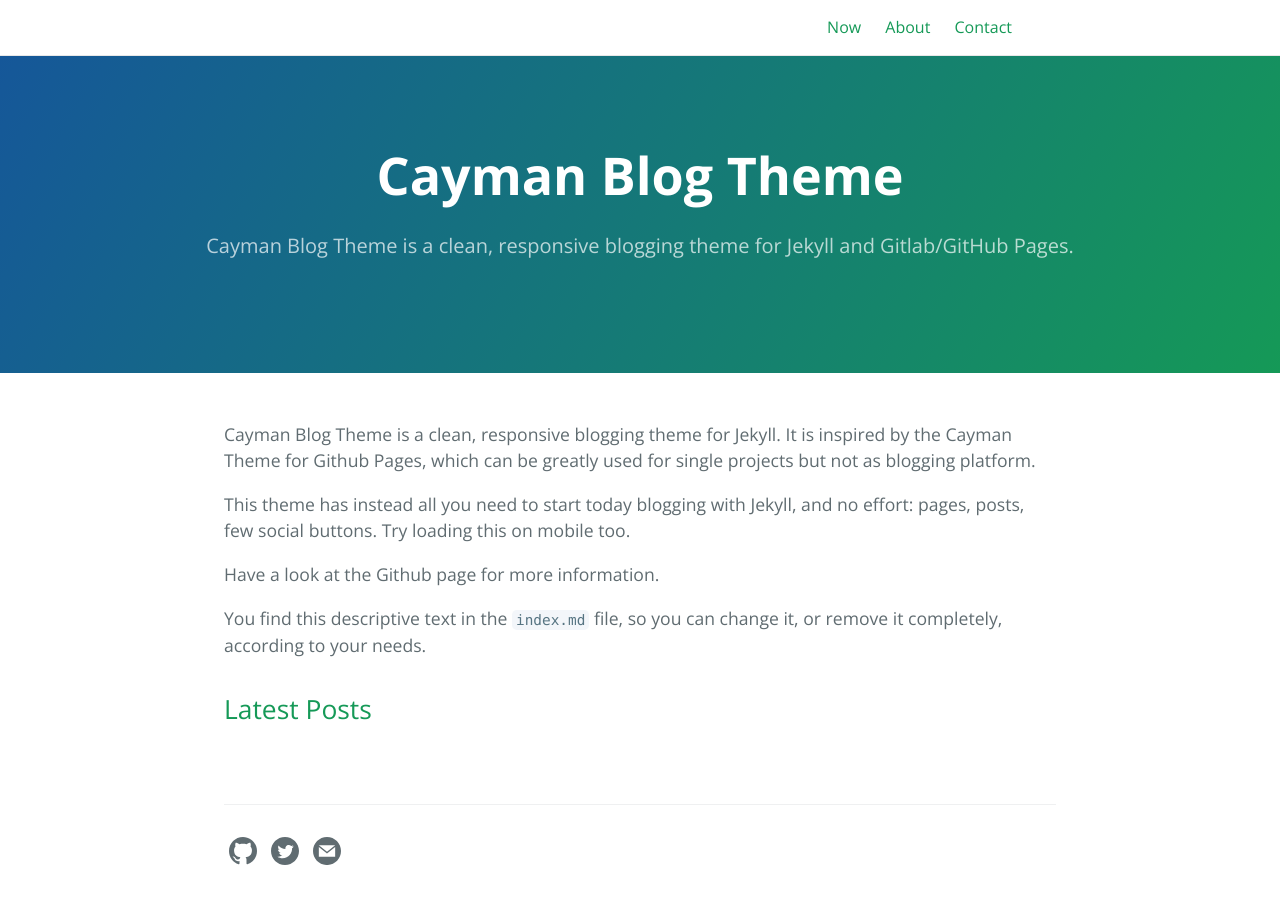
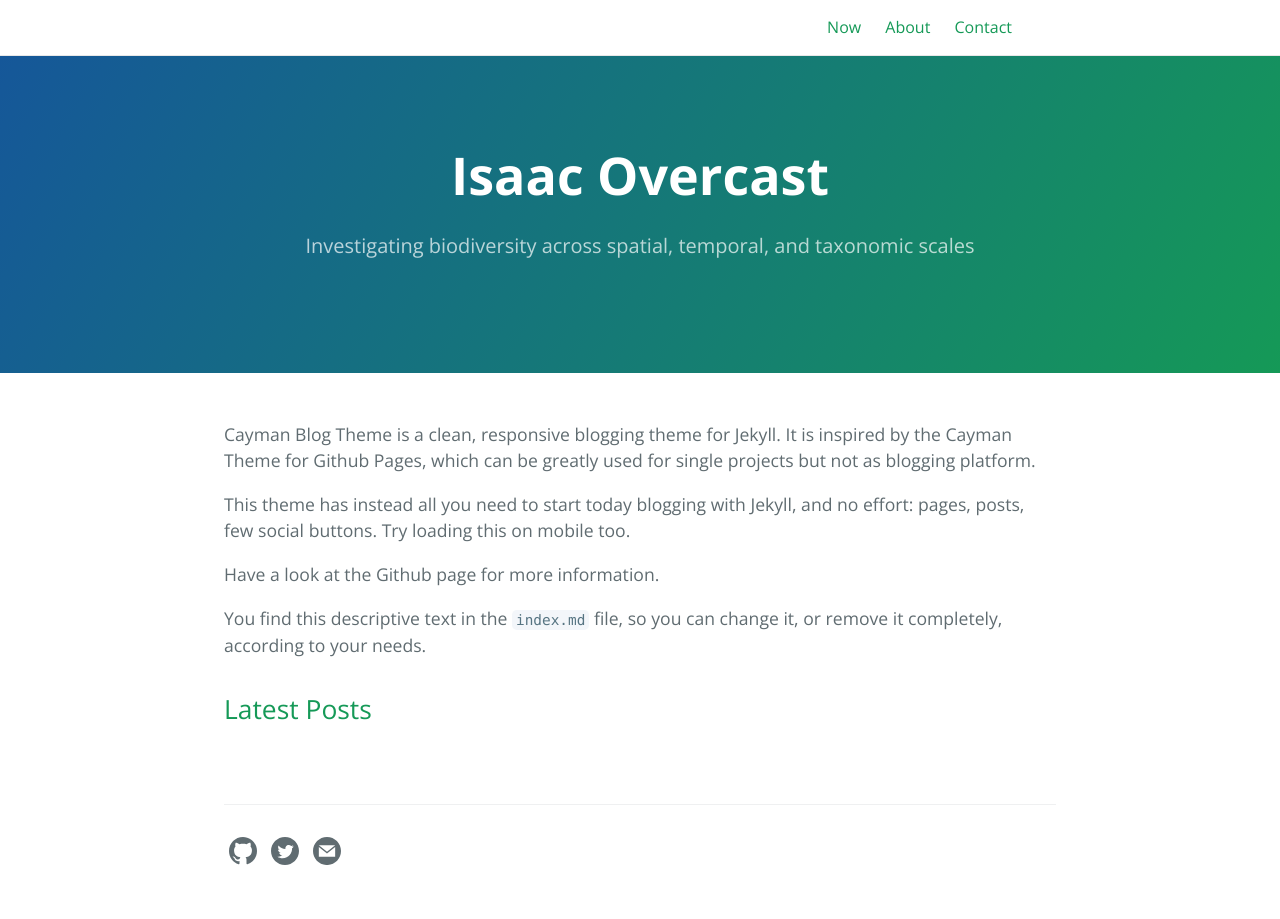
Before and after one commit to isaacovercast/isaacovercast.github.io, a Jekyll site: the page built from index.md, in a window 1280 px wide. Built offline with Jekyll 4.4.1, drawn with Linux system fonts in a browser that asks for light colours.

Commit message:
housekeeping

```diff
--- a/_config.yml
+++ b/_config.yml
@@ -1,25 +1,24 @@
-title: Cayman Blog Theme
-description: Cayman Blog Theme is a clean, responsive blogging theme for Jekyll and Gitlab/GitHub Pages.
+title: Isaac Overcast
+description: Investigating biodiversity across spatial, temporal, and taxonomic scales
 show_downloads: true
 
 baseurl: "/cayman-blog" # change this to the subpath of your site, e.g. /blog. Leave it empty if you don't need it.
-url: "https://lorepirri.github.io" # change this to the base hostname & protocol for your site
+url: "https://isaacovercast.github.io" # change this to the base hostname & protocol for your site
 
 
 google_analytics:
 
 # cayman-blog date format
-# refer to http://shopify.github.io/liquid/filters/date/ if you want to customize this
 cayman-blog:
   date_format: "%b %-d, %Y"
 
 theme: # leave it empty
 
 # social
-author: lorepirri
+author: isaacovercast
 image: /thumbnail-jumbo.png
 twitter:
-  username: lorepirri
+  username: isaacovercast
 
 plugins:
   - jekyll-target-blank
@@ -27,4 +26,4 @@ plugins:
 target-blank:
     rel: nofollow
 
-header_page_refs: ['now', 'about', 'contact']
+header_page_refs: ['now', 'about', 'research', 'contact']
```
Also changed, not shown: research.md (added).
